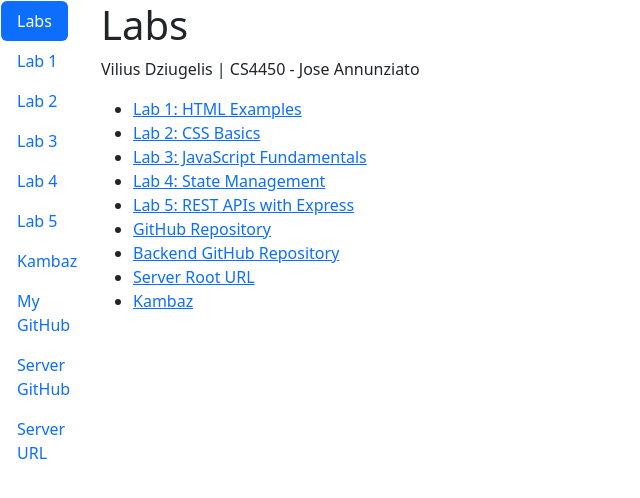
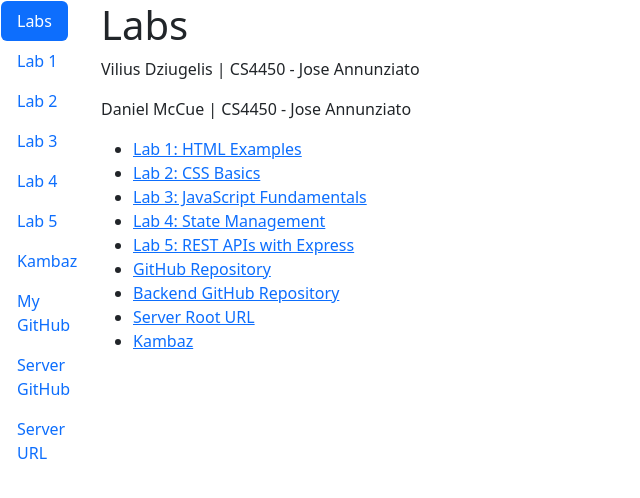
Before and after one commit to vildzi/cs4550a1, a Next.js app: page /labs in a window 1280 px wide. Shown: the top 498 px of the page, without its empty margins (0-640 px from the left). Built offline with nearby package versions, Linux system fonts and the light colour scheme; no server answers.

Commit message:
add pair programming attribution

```diff
--- a/app/labs/page.tsx
+++ b/app/labs/page.tsx
@@ -5,6 +5,7 @@ export default function labs() {
     <div id="wd-labs">
       <h1>Labs</h1>
       <p>Vilius Dziugelis | CS4450 - Jose Annunziato</p>
+      <p>Daniel McCue | CS4450 - Jose Annunziato</p>
       <ul>
         <li>
           <Link href="/labs/lab1" id="wd-lab1-link">
```
